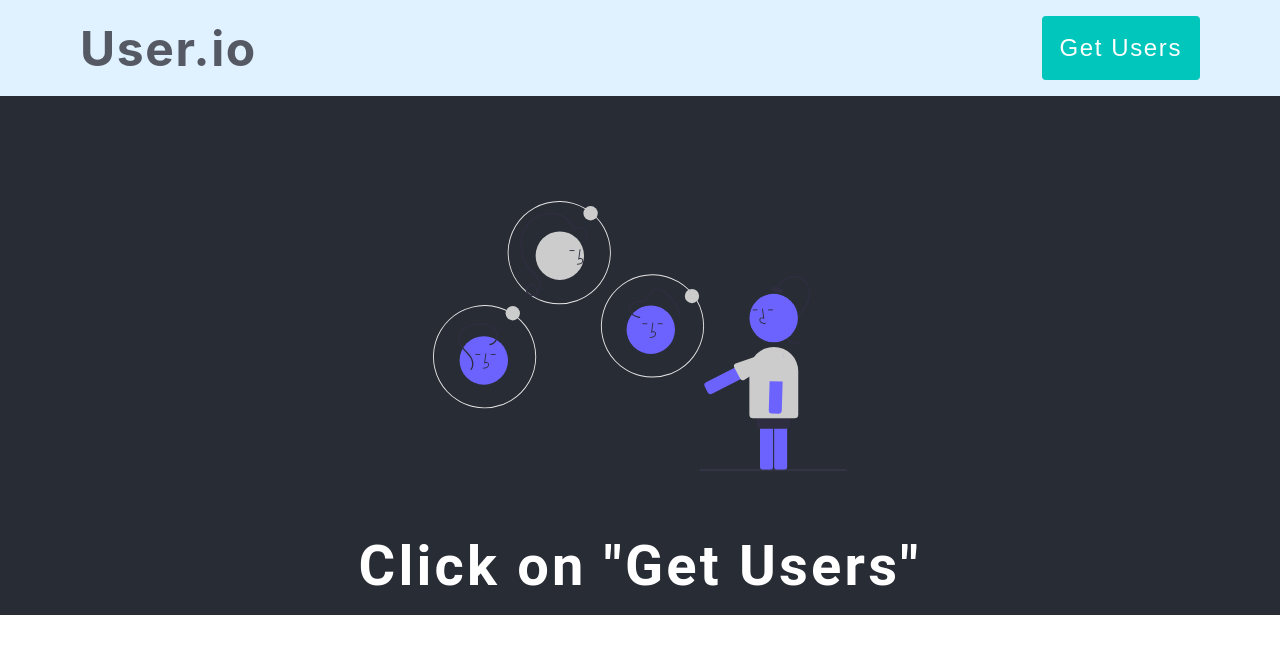
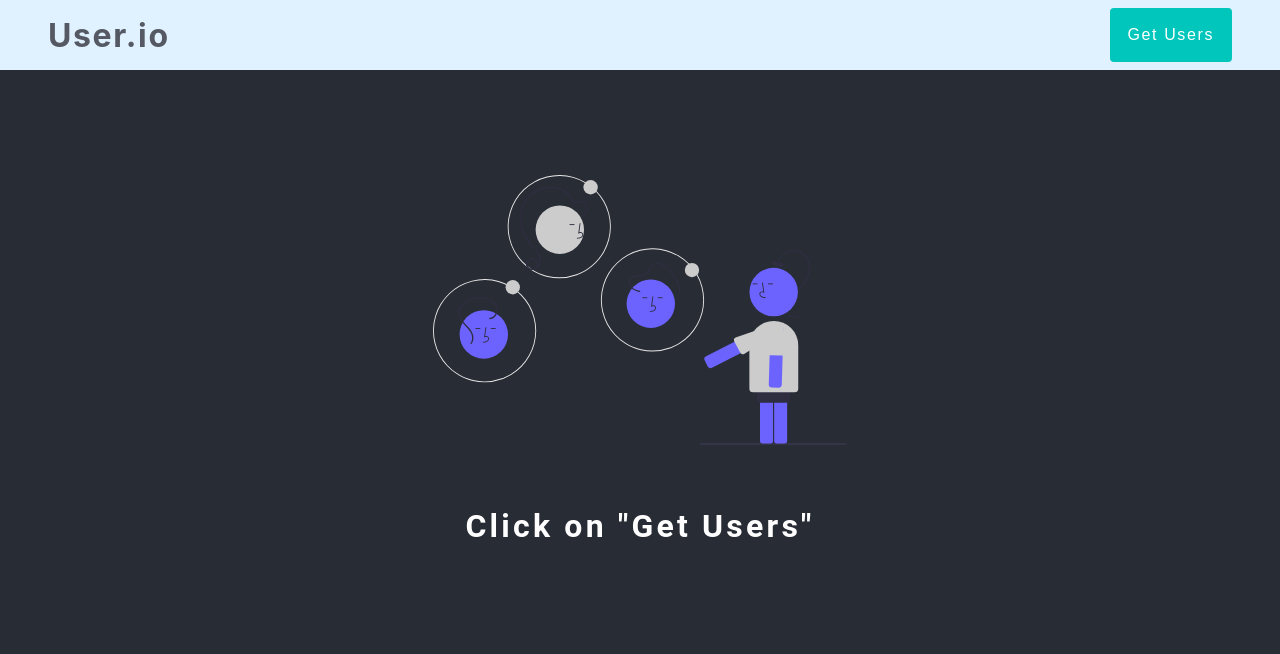
Before and after one commit to mansi10101/UserCard, a React (Create React App) app: page / in a window 1280 px wide. Shown: the top 654 px of the page. Built offline with nearby package versions, Linux system fonts and the light colour scheme.

Commit message:
Fix : Minor fixes

```diff
--- a/src/Components/Layout.jsx
+++ b/src/Components/Layout.jsx
@@ -1,6 +1,6 @@
 import * as React from 'react';
 import styles from '../stylesheets/Layout.module.css';
-import CardWrapper from '../Cards';
+import CardWrapper from './Cards';
 import Navbar from '../Components/Navbar';
 
 const Layout = () => {
--- a/src/Components/NoData.jsx
+++ b/src/Components/NoData.jsx
@@ -12,7 +12,7 @@ const NoData = () => {
 				alignItems: 'center',
 				justifyContent: 'center',
 				color: '#fff',
-				fontSize: '3.5rem',
+				fontSize: '2rem',
 				fontWeight: '700',
 				letterSpacing: '0.2rem',
 			}}
--- a/src/stylesheets/Cards.module.css
+++ b/src/stylesheets/Cards.module.css
@@ -2,7 +2,7 @@
     display: flex;
     justify-content: center;
     align-items: flex-start;
-    padding: 2rem;
+    padding: rem;
     margin-top: 2%;
 }
 
@@ -27,13 +27,13 @@
 .paginationBtn {
     background-color: dodgerblue;
     border: 2px solid dodgerblue;
-    padding: 1rem;
+    padding: 0.7rem;
     border-radius: 4px;
     transition: all 0.2s ease-in;
     color: #ffffff;
     letter-spacing: 0.1rem;
     cursor: pointer;
-    font-size: 20px;
+    font-size: 15px;
 }
 
 .paginationBtn:hover {
--- a/src/stylesheets/Layout.module.css
+++ b/src/stylesheets/Layout.module.css
@@ -1,4 +1,5 @@
 .container {
     background-color: #282c35;
     width: 100%;
+    min-height: 100vh;
 }
--- a/src/stylesheets/Navbar.module.css
+++ b/src/stylesheets/Navbar.module.css
@@ -3,7 +3,7 @@
     display: flex;
     justify-content: space-between;
     align-items: center;
-    padding: 1rem 5rem;
+    padding: 0.5rem 3rem;
     color: #343434;
 }
 
@@ -12,7 +12,7 @@
 }
 
 .logo {
-    font-size: 3rem;
+    font-size: 2rem;
     color: #555964;
     font-weight: 700;
     letter-spacing: 0.1rem;
@@ -26,7 +26,7 @@
     transition: all 0.2s ease-in;
     cursor: pointer;
     color: white;
-    font-size: 1.5rem;
+    font-size: 1rem;
     letter-spacing: 0.1rem;
 }
 
```
Also changed, not shown: src/Components/Cards/index.jsx (renamed from src/Cards/index.jsx, +4 -4 lines), src/Components/Cards/Card.jsx (renamed from src/Cards/Card.jsx).
